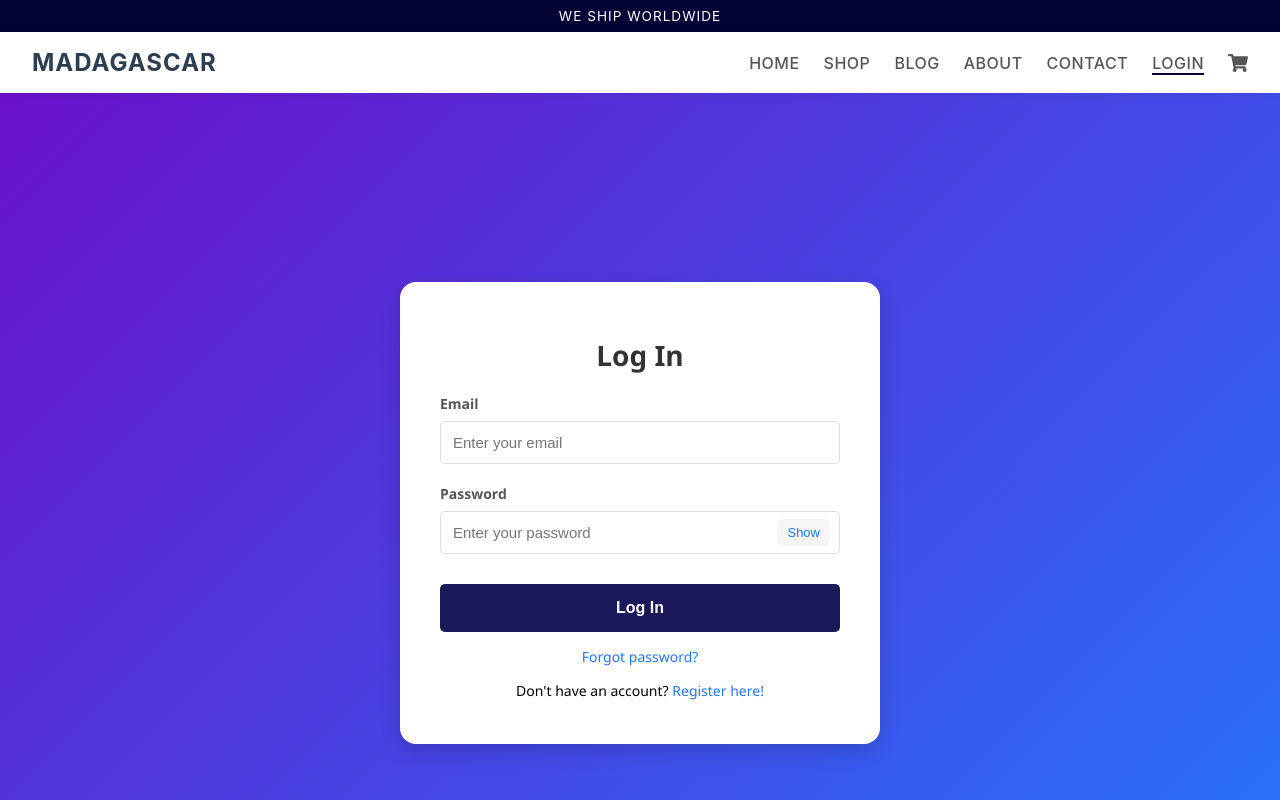
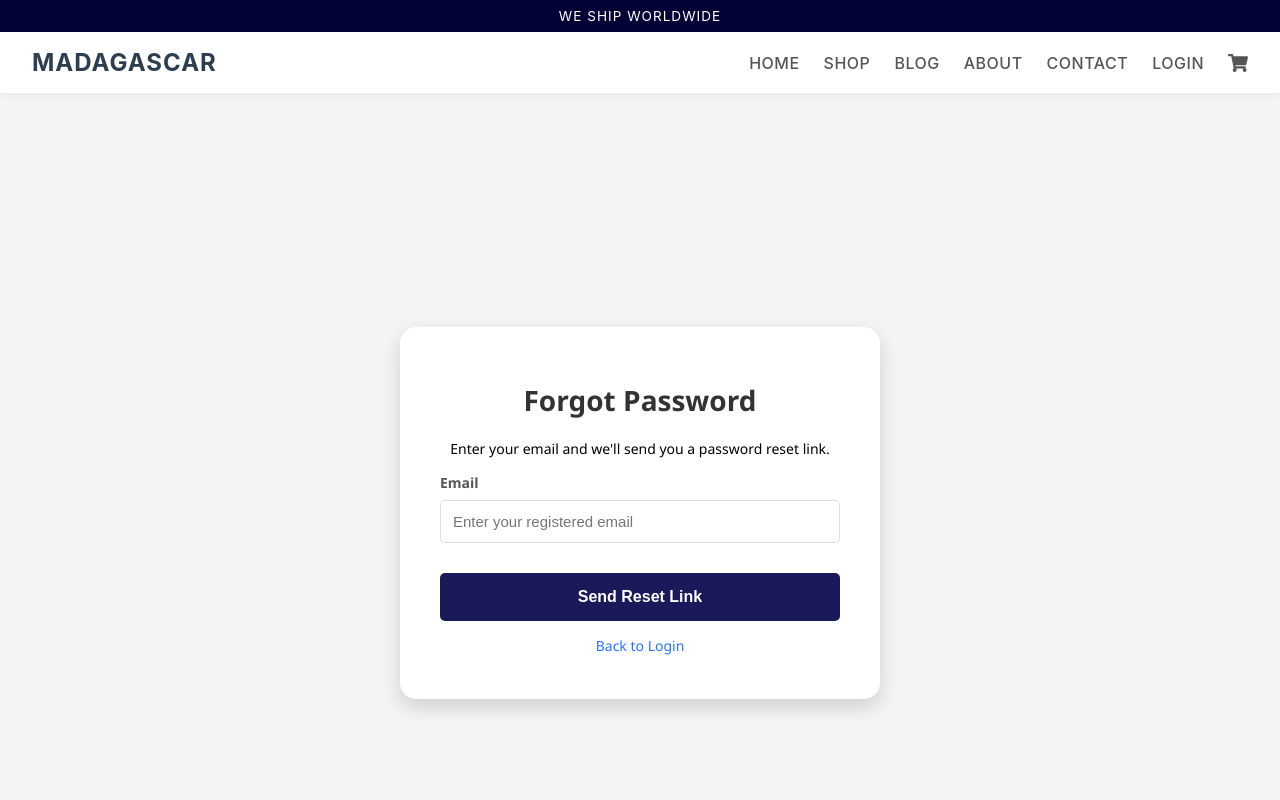
Before and after one commit to arathyrajeesh/ecommerce-project-react, a React (Create React App) app: page /forgot-password in a window 1280 px wide. Before the commit this address led to /login. Shown: the top 800 px of the page. Built offline with nearby package versions, Linux system fonts and the light colour scheme.

Commit message:
forgot pssword added

```diff
--- a/src/App.js
+++ b/src/App.js
@@ -1,45 +1,51 @@
 import React from 'react';
-import Header from '../src/components/Header'
-import './App.css';
-import { BrowserRouter, Route, Routes }  from 'react-router-dom'
+import { BrowserRouter, Route, Routes } from 'react-router-dom';
+
+import Header from '../src/components/Header';
+import Footer from './components/Footer';
+
+import Homepage from './pages/Homepage';
 import Blog from './pages/Blog';
 import About from './pages/About';
 import Contact from './pages/Contact';
-import Login from './components/Login';
-import Homepage from './pages/Homepage';
-import Footer from './components/Footer';
 import ProductList from './components/ProductList';
 import Overview from './components/Overview';
 import Cart from './components/Cart';
 import Another from './components/Another';
-import ProtectedRoutes from './hooks/useProtectedRoutes';
+import Login from './components/Login';
 import Register from './components/Register';
 import UserProfile from './components/User';
 import Logout from './components/Logout';
+import ProtectedRoutes from './hooks/useProtectedRoutes';
 
-
+import './App.css';
+import ForgotPassword from './components/ForgetPassword';
 
 function App() {
   return (
     <BrowserRouter>
-        <Header/>
-        <ProtectedRoutes/>
-        <Routes>
-            <Route path='/'element={<Homepage/>}/>
-            <Route path='/shop' element={<ProductList/>}/>
-            <Route path='/blog' element={<Blog/>}/>
-            <Route path='/about' element={<About/>}/>
-            <Route path='/contact' element={<Contact/>}/>
-            <Route path='/login' element={<Login/>}/>
-            <Route path='/register' element={<Register/>} />
-            <Route path='/overview' element = {<Overview/>} />
-            <Route path='/cart' element = {<Cart/>}/>
-            <Route path='/another-page' element = {<Another/>}/>
-            <Route path='/user' element = {<UserProfile/>}/>
-            <Route path='/logout' element = {<Logout/>}/>
-        </Routes>
-        <Footer/>
-        </BrowserRouter>
+      <Header />
+
+      <Routes>
+        <Route path="/" element={<Homepage />} />
+        <Route path="/shop" element={<ProductList />} />
+        <Route path="/blog" element={<Blog />} />
+        <Route path="/about" element={<About />} />
+        <Route path="/contact" element={<Contact />} />
+        <Route path="/login" element={<Login />} />
+        <Route path="/register" element={<Register />} />
+        <Route path="/overview" element={<Overview />} />
+        <Route path="/another-page" element={<Another />} />
+        <Route path="/logout" element={<Logout />} />
+        <Route path="/forgot-password" element={<ForgotPassword />} />
+        <Route element={<ProtectedRoutes />}>
+          <Route path="/user" element={<UserProfile />} />
+          <Route path="/cart" element={<Cart />} />
+        </Route>
+      </Routes>
+
+      <Footer />
+    </BrowserRouter>
   );
 }
 
--- /dev/null
+++ b/src/components/ForgetPassword.jsx
@@ -0,0 +1,67 @@
+import React, { useState } from 'react';
+import { Link, useNavigate } from 'react-router-dom';
+import axios from 'axios';
+import toast from 'react-hot-toast';
+
+import '../styles/Login.css';
+
+const ForgotPassword = () => {
+    const [email, setEmail] = useState('');
+    const [loading, setLoading] = useState(false);
+    const navigate = useNavigate();
+
+    const handleSubmit = async (e) => {
+        e.preventDefault();
+        setLoading(true);
+
+        try {
+        const res = await axios.post(
+            'https://ecommerce-project-backend-nodejs.onrender.com/api/auth/forgot-password',
+            { email }
+        );
+
+        toast.success(res.data.message || 'Password reset link sent to your email!');
+
+        setTimeout(() => navigate('/login'), 2000);
+        } catch (error) {
+        const errorMessage =
+            error.response?.data?.message || 'Try again.';
+        toast.error(errorMessage);
+        } finally {
+        setLoading(false);
+        }
+    };
+
+    return (
+        <div className="auth-container">
+        <form className="auth-form" onSubmit={handleSubmit}>
+            <h2>Forgot Password</h2>
+            <p style={{ fontSize: '14px', marginBottom: '15px' }}>
+            Enter your email and we'll send you a password reset link.
+            </p>
+
+            <div className="form-group">
+            <label>Email</label>
+            <input
+                type="email"
+                name="email"
+                value={email}
+                onChange={(e) => setEmail(e.target.value)}
+                placeholder="Enter your registered email"
+                required
+            />
+            </div>
+
+            <button type="submit" className="auth-button" disabled={loading}>
+            {loading ? 'Sending...' : 'Send Reset Link'}
+            </button>
+
+            <p>
+            <Link to="/login">Back to Login</Link>
+            </p>
+        </form>
+        </div>
+    );
+};
+
+export default ForgotPassword;
--- a/src/components/Login.jsx
+++ b/src/components/Login.jsx
@@ -1,23 +1,25 @@
 import React, { useState } from 'react';
 import { Link, useNavigate } from 'react-router-dom';
-import '../styles/Login.css';
 import axios from 'axios';
 import toast from 'react-hot-toast';
 
+import '../styles/Login.css';
+
 const LoginPage = () => {
     const [userData, setUserData] = useState({ email: '', password: '' });
-    const navigate = useNavigate();
     const [loading, setLoading] = useState(false);
     const [showPassword, setShowPassword] = useState(false);
+    const navigate = useNavigate();
 
     const handleInputChange = (e) => {
         const { value, name } = e.target;
-        setUserData(prev => ({ ...prev, [name]: value }));
+        setUserData((prev) => ({ ...prev, [name]: value }));
     };
 
     const handleSubmit = async (e) => {
         e.preventDefault();
         setLoading(true);
+
         try {
         const res = await axios.post(
             'https://ecommerce-project-backend-nodejs.onrender.com/api/auth/login',
@@ -41,7 +43,9 @@ const LoginPage = () => {
             toast.error('Authentication failed. Please try again.');
         }
         } catch (error) {
-            const errorMessage = error.response?.data?.message || 'Login failed. Please check your credentials.';
+        const errorMessage =
+            error.response?.data?.message ||
+            'Login failed. Please check your credentials.';
         toast.error(errorMessage);
         } finally {
         setLoading(false);
@@ -52,23 +56,25 @@ const LoginPage = () => {
         <div className="auth-container">
         <form className="auth-form" onSubmit={handleSubmit}>
             <h2>Log In</h2>
+
             <div className="form-group">
             <label>Email</label>
             <input
                 type="email"
-                        name='email'
+                name="email"
                 value={userData.email}
                 onChange={handleInputChange}
                 placeholder="Enter your email"
                 required
             />
             </div>
+
             <div className="form-group">
             <label>Password</label>
             <div className="password-input-container">
                 <input
-                            type={showPassword ? "text" : "password"}
-                            name='password'
+                type={showPassword ? 'text' : 'password'}
+                name="password"
                 value={userData.password}
                 onChange={handleInputChange}
                 placeholder="Enter your password"
@@ -79,15 +85,21 @@ const LoginPage = () => {
                 className="show-password-button"
                 onClick={() => setShowPassword(!showPassword)}
                 >
-                            {showPassword ? "Hide" : "Show"}
+                {showPassword ? 'Hide' : 'Show'}
                 </button>
             </div>
             </div>
+
             <button type="submit" className="auth-button" disabled={loading}>
             {loading ? 'Logging in...' : 'Log In'}
             </button>
-                <p><Link to="/reset-password">Forgot password?</Link></p>
-                <p>Don't have an account? <Link to="/register">Register here!</Link></p>
+
+            <p>
+            <Link to="/forgot-password">Forgot password?</Link>
+            </p>
+            <p>
+            Don't have an account? <Link to="/register">Register here!</Link>
+            </p>
         </form>
         </div>
     );
--- a/src/styles/Login.css
+++ b/src/styles/Login.css
@@ -3,7 +3,6 @@
     justify-content: center;
     align-items: center;
     min-height: 100vh;
-    background: linear-gradient(135deg, #6a11cb, #2575fc);
     padding: 20px;
     font-family: 'Segoe UI', Tahoma, Geneva, Verdana, sans-serif;
 }
@@ -16,7 +15,6 @@
     width: 100%;
     max-width: 400px;
     text-align: center;
-    animation: fadeInUp 0.6s ease-in-out;
 }
 
 .auth-form h2 {
@@ -45,12 +43,6 @@
     border-radius: 10px;
     font-size: 15px;
     transition: 0.3s;
-}
-
-.form-group input:focus {
-    border-color: #2575fc;
-    outline: none;
-    box-shadow: 0 0 6px rgba(37, 117, 252, 0.4);
 }
 
 .password-input-container {
```
Lines whose indentation alone changed are shown as unchanged.
